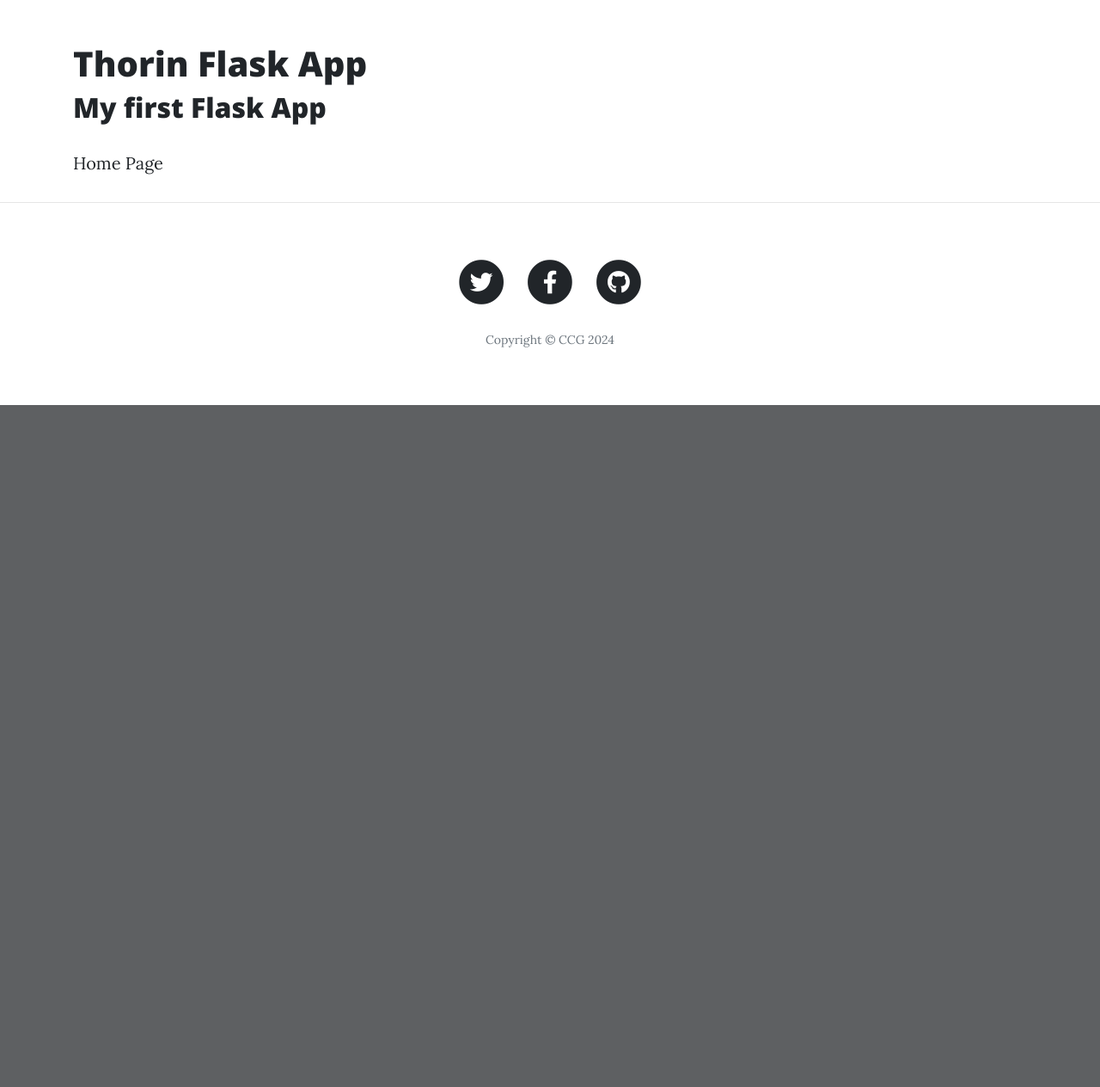
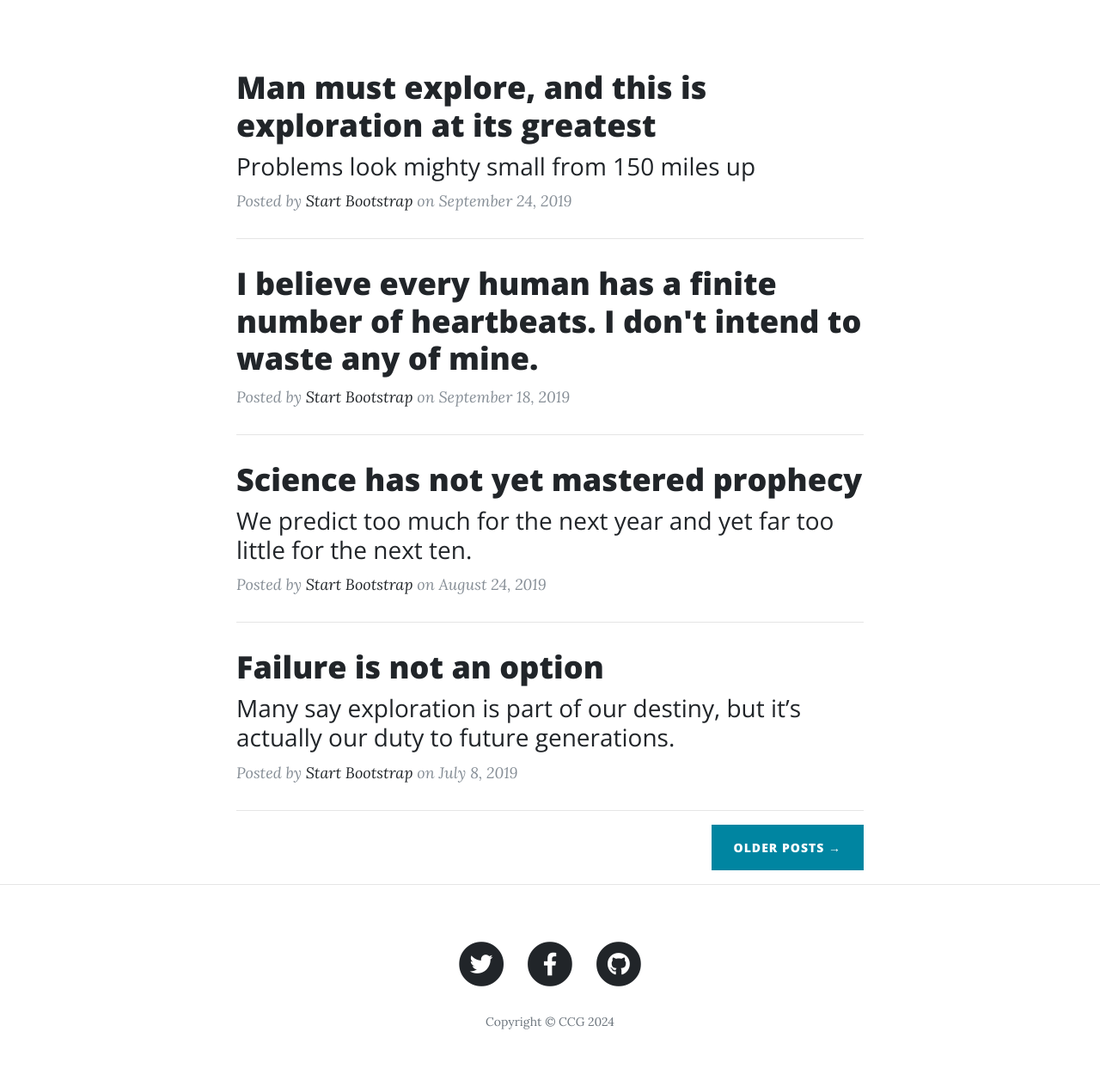
Before and after one commit to TaherCCG/thorin-flask-app, a Flask app: page / in a window 1280 px wide. Shown: the part 628-1892 px from the top of the page at 86% size. Before the commit the page ends 1099 px from the top, so only its background shows below. Run offline with Flask 3, Linux system fonts and the light colour scheme; some libraries are stand-ins or nearby versions.

Commit message:
refactor: Update index.html for consistent layout and styling

```diff
--- a/templates/index.html
+++ b/templates/index.html
@@ -1,8 +1,56 @@
 {% extends "base.html" %}
 {% block content %}
-        <header>
-            <h1>Thorin Flask App</h1>
-            <h2>My first Flask App</h2>
-            <p>Home Page</p>
-        </header>
+        <div class="row">
+            <div class="col-lg-8 col-md-10 mx-auto">
+                <div class="post-preview">
+                    <a href="post.html">
+                        <h2 class="post-title">Man must explore, and this is exploration at its greatest</h2>
+                        <h3 class="post-subtitle">Problems look mighty small from 150 miles up</h3>
+                    </a>
+                    <p class="post-meta">
+                    Posted by
+                        <a href="#">Start Bootstrap</a>
+                    on September 24, 2019
+                    </p>
+                </div>
+            <hr />
+            <div class="post-preview">
+                <a href="post.html"><h2 class="post-title">I believe every human has a finite number of heartbeats. I don't intend to waste any of mine.</h2></a>
+                <p class="post-meta">
+                Posted by
+                <a href="#">Start Bootstrap</a>
+                on September 18, 2019
+                </p>
+            </div>
+            <hr />
+            <div class="post-preview">
+                <a href="post.html">
+                <h2 class="post-title">Science has not yet mastered prophecy</h2>
+                <h3 class="post-subtitle">We predict too much for the next year and yet far too little for the next ten.</h3>
+                </a>
+                <p class="post-meta">
+                Posted by
+                <a href="#">Start Bootstrap</a>
+                on August 24, 2019
+                </p>
+            </div>
+            <hr />
+            <div class="post-preview">
+                <a href="post.html">
+                <h2 class="post-title">Failure is not an option</h2>
+                <h3 class="post-subtitle">Many say exploration is part of our destiny, but it’s actually our duty to future generations.</h3>
+                </a>
+                <p class="post-meta">
+                Posted by
+                <a href="#">Start Bootstrap</a>
+                on July 8, 2019
+                </p>
+            </div>
+            <hr />
+            <!-- Pager -->
+            <div class="clearfix">
+                <a class="btn btn-primary float-right" href="#">Older Posts &rarr;</a>
+            </div>
+            </div>
+        </div>
 {% endblock %}
```
